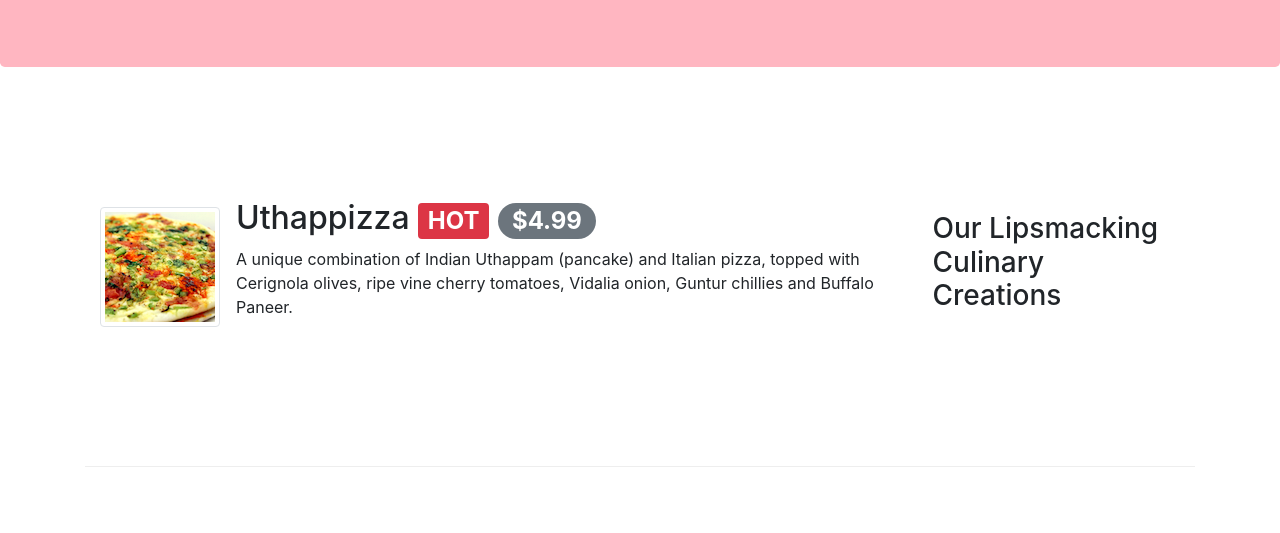
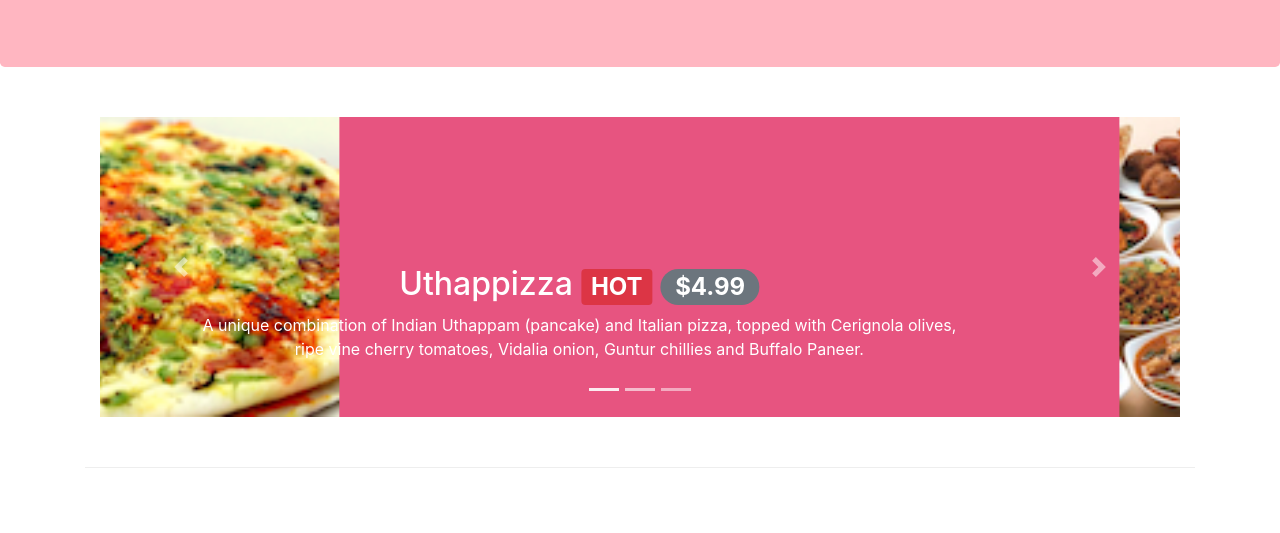
Before and after one commit to dclem008/iFamily, a website: page index.html in a window 1280 px wide. Shown: the part 267-800 px from the top of the page. Drawn offline with nearby package versions, Linux system fonts and the light colour scheme.

Commit message:
Added a Carousel to Index page

```diff
--- a/css/styles.css
+++ b/css/styles.css
@@ -44,3 +44,18 @@ body {
     border-bottom: 1px solid #ddd;
     padding: 10px;
 }
+
+.carousel {
+    background: #E75480;
+}
+
+.carousel-item {
+    height: 300px;
+}
+
+.carousel-item img {
+    position: absolute;
+    top: 0;
+    left: 0;
+    min-height: 300px;
+}
--- a/index.html
+++ b/index.html
@@ -100,6 +100,47 @@
     </header>
 
     <div class="container">
+        <div class="row row-content">
+            <div class="col">
+                <div id="mycarousel" class="carousel slide" data-ride="carousel">
+                    <div class="carousel-inner" role="listbox">
+                        <div class="carousel-item active">
+                            <img class="d-block img-fluid" src="img/uthappizza.png" alt="uthappizza">
+                            <div class="carousel-caption d-none d-md-block">
+                                <h2>Uthappizza <span class="badge badge-danger col-xs-12">HOT</span> <span class="badge badge-pill badge-secondary col-xs-12">$4.99</span></h2>
+                                <p class="d-none d-sm-block">A unique combination of Indian Uthappam (pancake) and Italian pizza, topped with Cerignola olives, ripe vine cherry tomatoes, Vidalia onion, Guntur chillies and Buffalo Paneer.</p>
+                            </div>
+                        </div>
+                        <div class="carousel-item">
+                            <img class="d-block img-fluid" src="img/buffet.png" alt="buffet">
+                            <div class="carousel-caption d-none d-md-block">
+                                <h2>Weekend Grand Buffet <span class="badge badge-danger">NEW !</span></h2>
+                                <p class="d-none d-sm-block">Featuring mouthwatering combinations with a choice of five different salads, six enticing appetizers, six main entrees and five choicest desserts. Free flowing bubbly and soft drinks. All for just $19.99 per person </p>
+                            </div>
+                        </div>
+                        <div class="carousel-item">
+                            <img class="d-block img-fluid" src="img/alberto.png" alt="alberto">
+                            <div class="carousel-caption d-none d-md-block">
+                                <h2>Alberto Somayya</h2>
+                                <h4>Executive Chef</h4>
+                                <p class="d-none d-sm-block">Award winning three-star Michelin chef with wide International experience having worked closely with whos-who in the culinary world, he specializes in creating mouthwatering Indo-Italian fusion experiences. </p>
+                            </div>
+                        </div>
+                    </div>
+                    <ol class="carousel-indicators">
+                        <li data-target="#mycarousel" data-slide-to="0" class="active"></li>
+                        <li data-target="#mycarousel" data-slide-to="1"></li>
+                        <li data-target="#mycarousel" data-slide-to="2"></li>
+                    </ol>
+                    <a class="carousel-control-prev" href="#mycarousel" role="button" data-slide="prev">
+                        <span class="carousel-control-prev-icon"></span>
+                    </a>
+                    <a class="carousel-control-next" href="#mycarousel" role="button" data-slide="next">
+                        <span class="carousel-control-next-icon"></span>
+                    </a>
+                </div>
+            </div>
+        </div>
         <div class="row row-content align-items-center">
             <div class="col-12 col-sm-4 order-sm-last col-md-3">
                 <h3>Our Lipsmacking Culinary Creations</h3>
```
